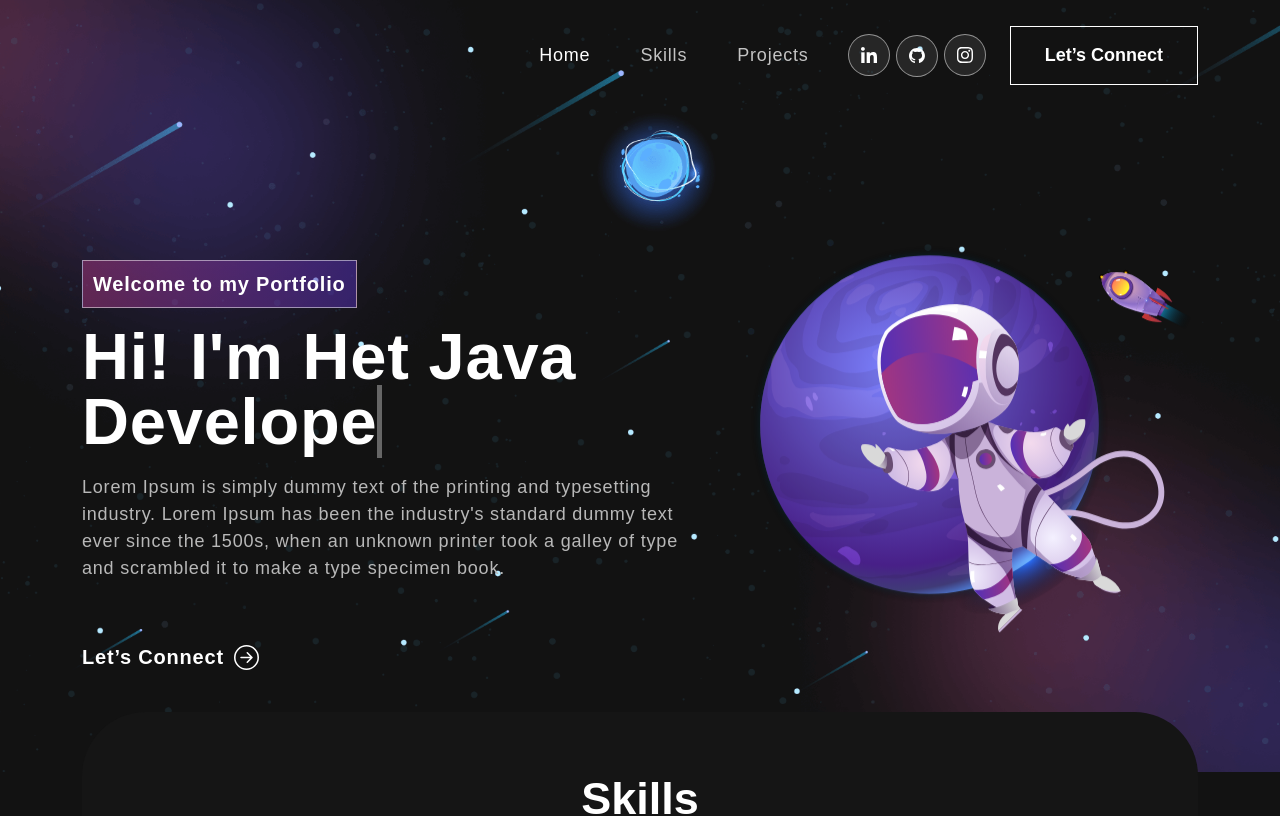
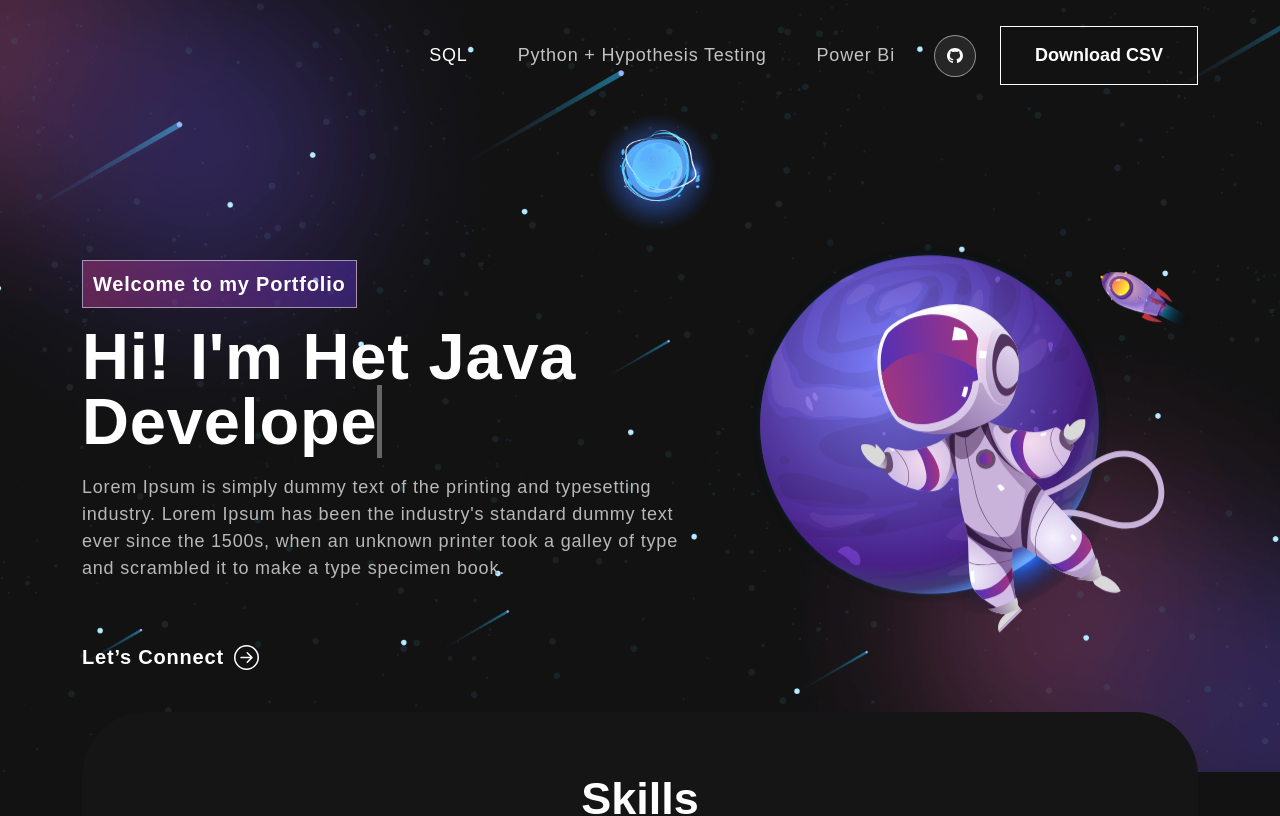
Before and after one commit to het2810/15Days_Internship, a React (Create React App) app: page / in a window 1280 px wide. Shown: the top 816 px of the page. Built offline with nearby package versions, Linux system fonts and the light colour scheme; no server answers.

Commit message:
changed navbar

```diff
--- a/src/components/NavBar.js
+++ b/src/components/NavBar.js
@@ -44,18 +44,18 @@ export const NavBar = () => {
           </Navbar.Toggle>
           <Navbar.Collapse id="basic-navbar-nav">
             <Nav className="ms-auto">
-              <Nav.Link href="#home" className={activeLink === 'home' ? 'active navbar-link' : 'navbar-link'} onClick={() => onUpdateActiveLink('home')}>Home</Nav.Link>
-              <Nav.Link href="#skills" className={activeLink === 'skills' ? 'active navbar-link' : 'navbar-link'} onClick={() => onUpdateActiveLink('skills')}>Skills</Nav.Link>
-              <Nav.Link href="#projects" className={activeLink === 'projects' ? 'active navbar-link' : 'navbar-link'} onClick={() => onUpdateActiveLink('projects')}>Projects</Nav.Link>
+              <Nav.Link href="#home" className={activeLink === 'home' ? 'active navbar-link' : 'navbar-link'} onClick={() => onUpdateActiveLink('home')}>SQL</Nav.Link>
+              <Nav.Link href="#skills" className={activeLink === 'skills' ? 'active navbar-link' : 'navbar-link'} onClick={() => onUpdateActiveLink('skills')}>Python + Hypothesis Testing</Nav.Link>
+              <Nav.Link href="#projects" className={activeLink === 'projects' ? 'active navbar-link' : 'navbar-link'} onClick={() => onUpdateActiveLink('projects')}>Power Bi</Nav.Link>
             </Nav>
             <span className="navbar-text">
               <div className="social-icon">
-                <a href="https://www.linkedin.com/in/het-patel-496820266/"><img src={navIcon1} alt="" /></a>
-                <a href="#"><img src={navIcon2} alt="" /></a>
-                <a href="https://www.instagram.com/hetpatel_2810/"><img src={navIcon3} alt="" /></a>
+                {/* <a href="https://www.linkedin.com/in/het-patel-496820266/"><img src={navIcon1} alt="" /></a> */}
+                <a href="https://github.com/het2810/15Days_Internship"><img src={navIcon2} alt="" /></a>
+                {/* <a href="https://www.instagram.com/hetpatel_2810/"><img src={navIcon3} alt="" /></a> */}
               </div>
               <HashLink to='#connect'>
-                <button className="vvd"><span>Let’s Connect</span></button>
+                <button className="vvd"><span>Download CSV</span></button>
               </HashLink>
             </span>
           </Navbar.Collapse>
```
